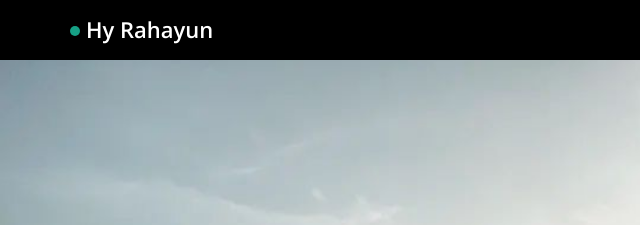
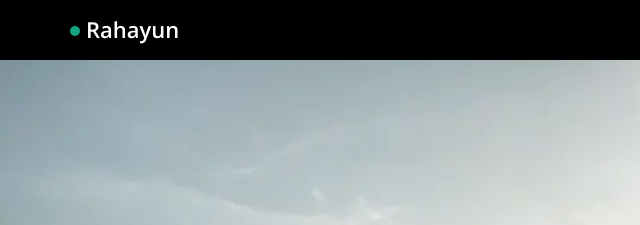
Before and after one commit to rahayun100/yung.github.io, a plain HTML site: page index.html in a window 1280 px wide. Shown: the top 225 px of the page, 0-640 px from the left. Drawn offline with nearby package versions, Linux system fonts and the light colour scheme.

Commit message:
Update index.html

```diff
--- a/index.html
+++ b/index.html
@@ -10,7 +10,7 @@
         <meta name="viewport" content="width=device-width, initial-scale=1">
 
 		<!-- Title Tag -->
-        <title>Fortofolio Rahayun</title>
+        <title>Portfolio Rahayun</title>
 
 		<!-- Favicon -->
 		<link rel="icon" type="image/png" href="images/favicon.png">
@@ -71,7 +71,7 @@
 					<div class="col-md-2 col-sm-12 col-xs-12">
 						<!-- Logo -->
 						<div class="logo">
-							<a href="index.html">Hy Rahayun</a>
+							<a href="index.html">Rahayun</a>
 						</div>
 						<!--/ End Logo -->
 						<div class="mobile-nav"></div>
```
